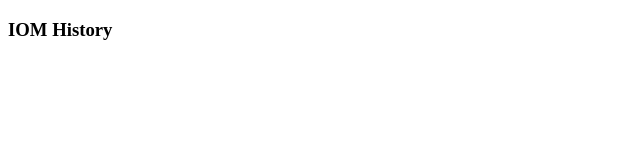
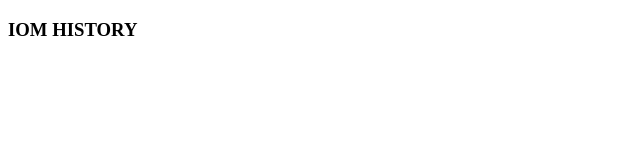
Before and after one commit to jiannejose/rscss-practice, a plain HTML site: page assets/practice.html in a window 1280 px wide. Shown: the full height of the page, 0-640 px from the left. Drawn offline with Linux system fonts and the light colour scheme.

Commit message:
Practice

```diff
--- a/assets/main.scss
+++ b/assets/main.scss
@@ -0,0 +1,8 @@
+* {
+  box-sizing: border-box;
+  outline: none;
+}
+
+[data-preamble] {
+  text-transform: uppercase;
+}
--- a/assets/practice.html
+++ b/assets/practice.html
@@ -4,13 +4,16 @@
     <meta charset="UTF-8">
     <meta name="viewport" content="width=device-width, initial-scale=1.0, user-scalable=no">
     <meta http-equiv="X-UA-Compatible" content="ie=edge">
+    <title>Practice Part 2</title>
+    <link href="https://fonts.googleapis.com/css?family=Lato:100,300,400,700,900|Open+Sans:300,400,600,700,800" rel="stylesheet">
     <link rel="stylesheet" href="../dist/main.css">
-    <title>Document</title>
 </head>
 <body>
     <section>
         <!-- Preamble-title-1 -->
-        <h3>IOM History</h3>
+        <h3 data-preamble="The Migration Agency" class="title">IOM History</h3>
+
+        <!-- Preamble-title-2 -->
     </section>
 </body>
 </html>
```
Also changed, not shown: dist/main.css, 1 other file.
